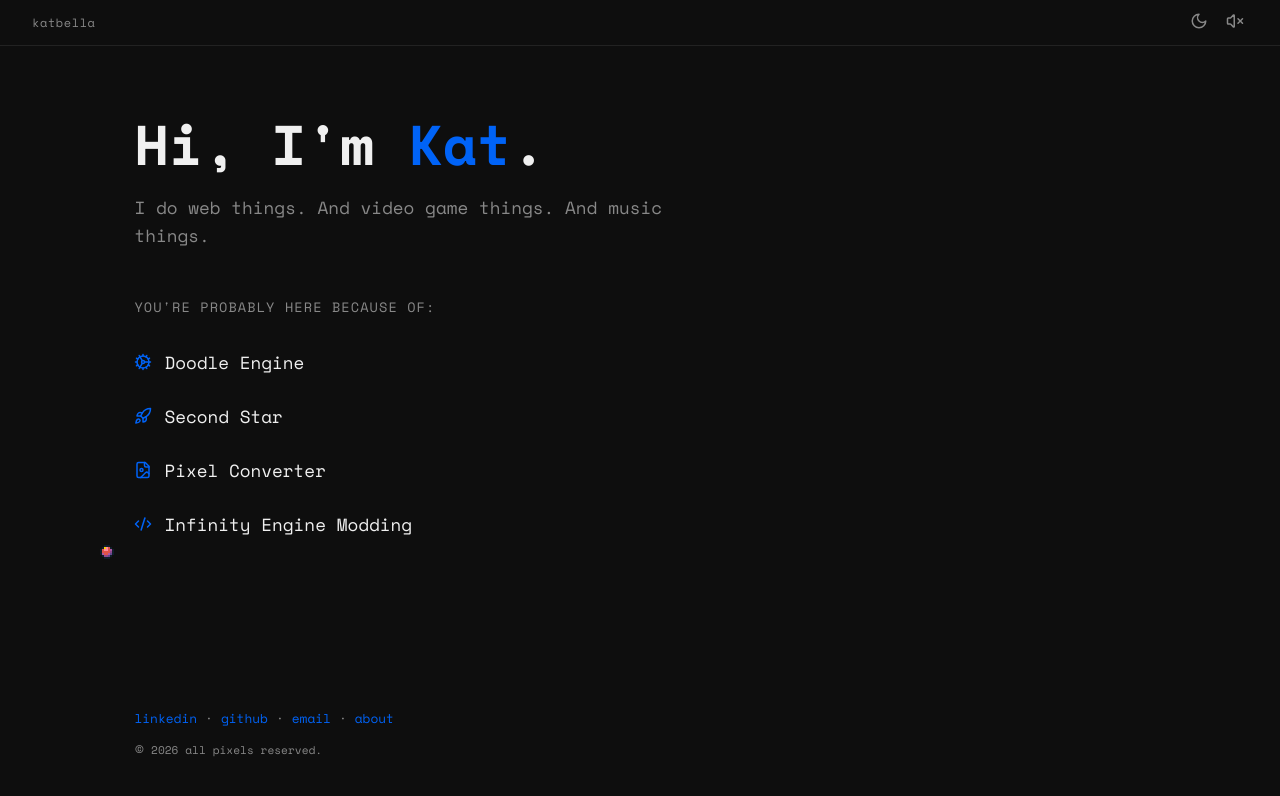
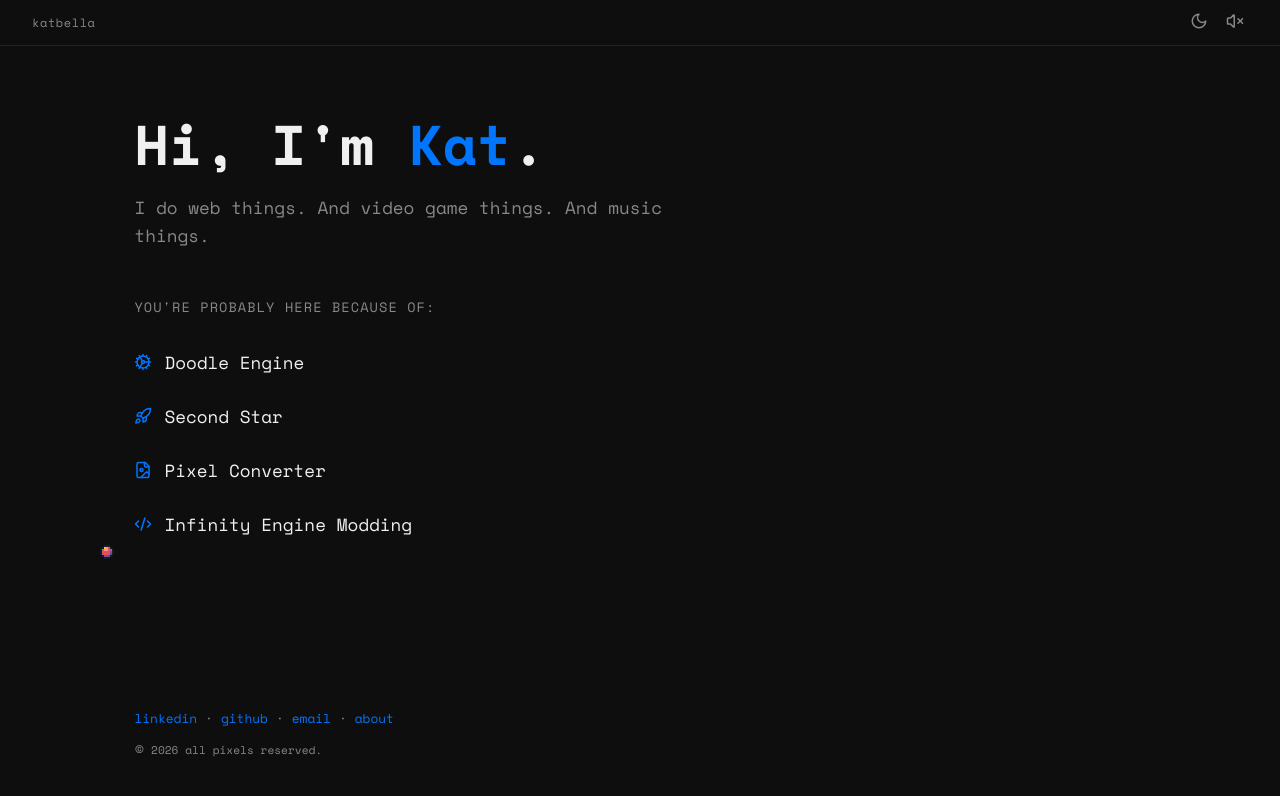
Before and after one commit to katbella/katbella.github.io, an Astro site: page / in a window 1280 px wide. Built offline with nearby package versions, Linux system fonts and the light colour scheme; Astro itself is replaced by a stand-in of ours.

Commit message:
adjust accet for color contrast

```diff
--- a/src/styles/global.css
+++ b/src/styles/global.css
@@ -2,7 +2,7 @@
 @import '@fontsource/space-mono/700.css';
 
 :root {
-  --accent: rgb(0, 99, 247);
+  --accent: rgb(0, 118, 255);
   --bg: #0e0e0e;
   --text: #f0f0f0;
   --text-muted: #888;
```
